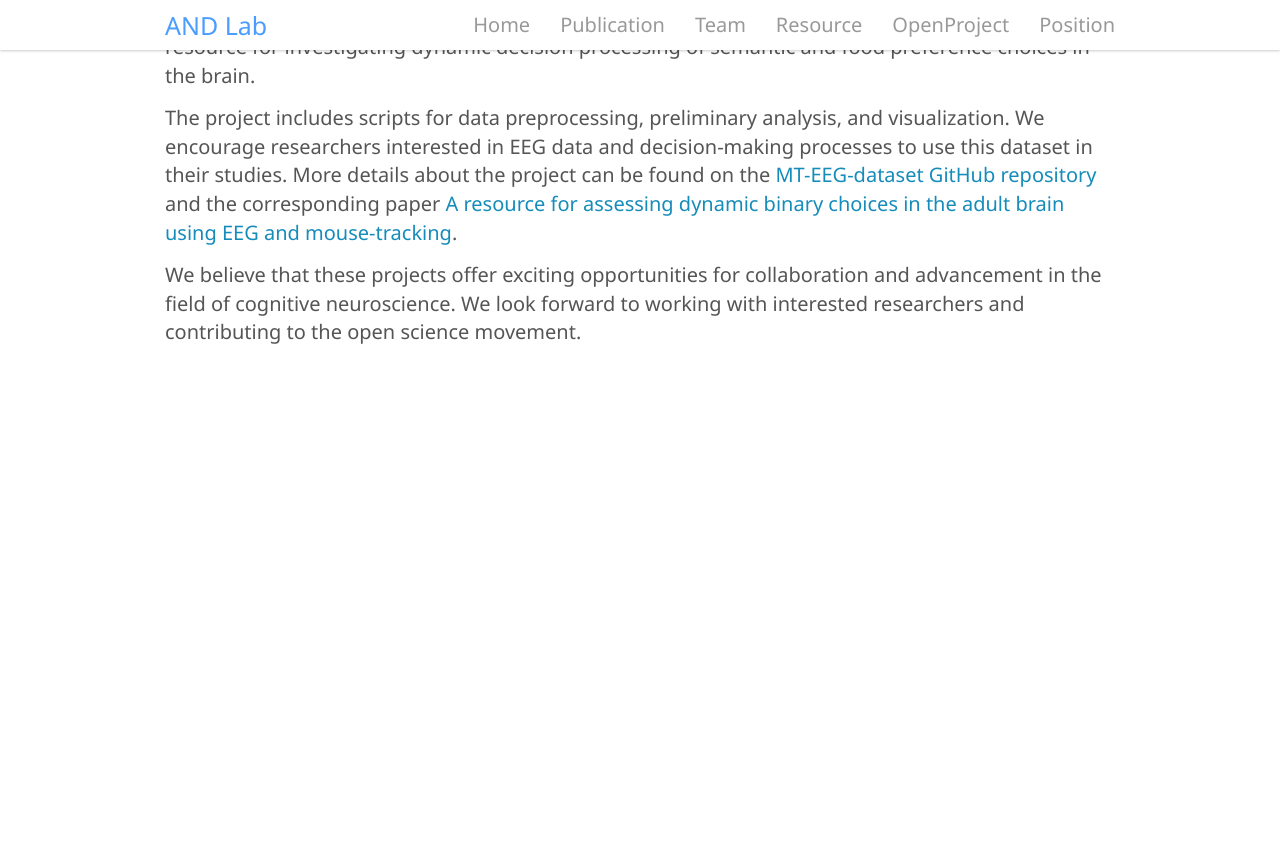
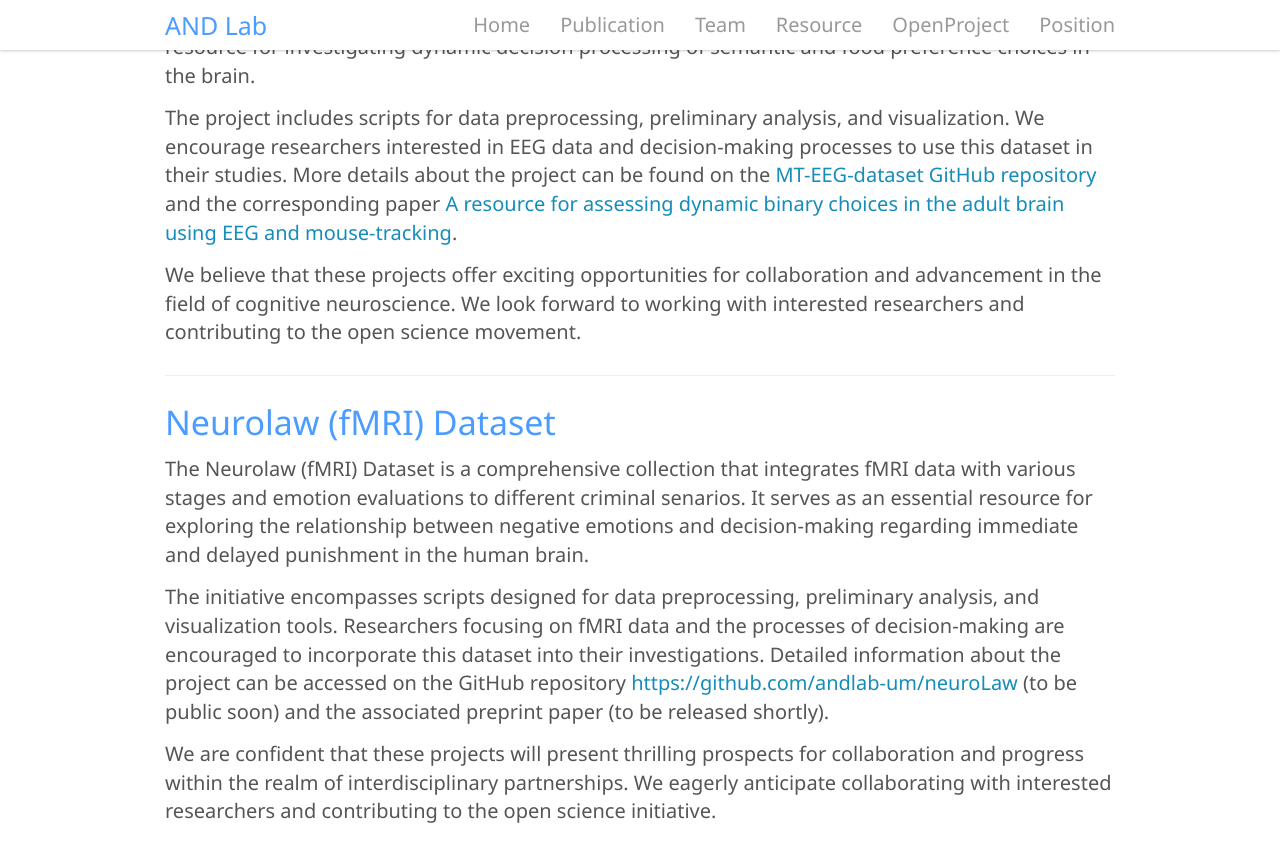
Before and after one commit to andlab-um/lab-website, a Jekyll site: the page built from _pages/openproject.md, in a window 1280 px wide and 900 px high, scrolled down 875 px. Shown: the top 862 px of the window. Built offline with Jekyll 4.4.1, drawn with Linux system fonts in a browser that asks for light colours; nearby versions of some CDN libraries; before the commit the page ends 1296 px from its top, so only the background shows below that.

Commit message:
add neurolaw project

```diff
--- a/_pages/openproject.md
+++ b/_pages/openproject.md
@@ -30,3 +30,13 @@ The Mouse-Tracking EEG Dataset project provides a dataset combining high-density
 The project includes scripts for data preprocessing, preliminary analysis, and visualization. We encourage researchers interested in EEG data and decision-making processes to use this dataset in their studies. More details about the project can be found on the [MT-EEG-dataset GitHub repository](https://github.com/andlab-um/MT-EEG-dataset){:target="_blank"} and the corresponding paper [A resource for assessing dynamic binary choices in the adult brain using EEG and mouse-tracking](https://doi.org/10.1038/s41597-022-01538-5){:target="_blank"}.
 
 We believe that these projects offer exciting opportunities for collaboration and advancement in the field of cognitive neuroscience. We look forward to working with interested researchers and contributing to the open science movement.
+
+---
+
+### Neurolaw (fMRI) Dataset
+
+The Neurolaw (fMRI) Dataset is a comprehensive collection that integrates fMRI data with various stages and emotion evaluations to different criminal senarios. It serves as an essential resource for exploring the relationship between negative emotions and decision-making regarding immediate and delayed punishment in the human brain.
+
+The initiative encompasses scripts designed for data preprocessing, preliminary analysis, and visualization tools. Researchers focusing on fMRI data and the processes of decision-making are encouraged to incorporate this dataset into their investigations. Detailed information about the project can be accessed on the GitHub repository [https://github.com/andlab-um/neuroLaw](https://github.com/andlab-um/neuroLaw) (to be public soon) and the associated preprint paper (to be released shortly).
+
+We are confident that these projects will present thrilling prospects for collaboration and progress within the realm of interdisciplinary partnerships. We eagerly anticipate collaborating with interested researchers and contributing to the open science initiative.
```
